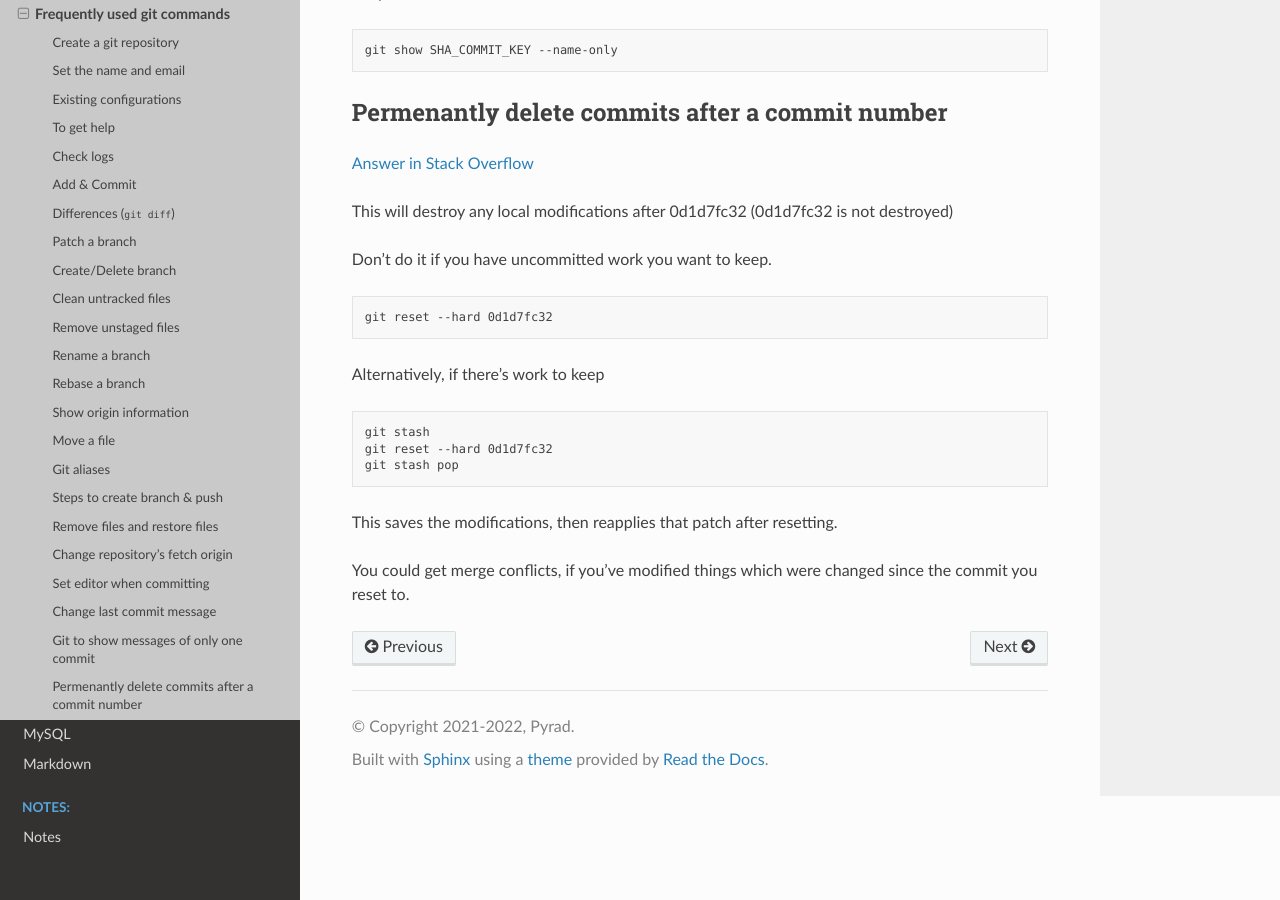
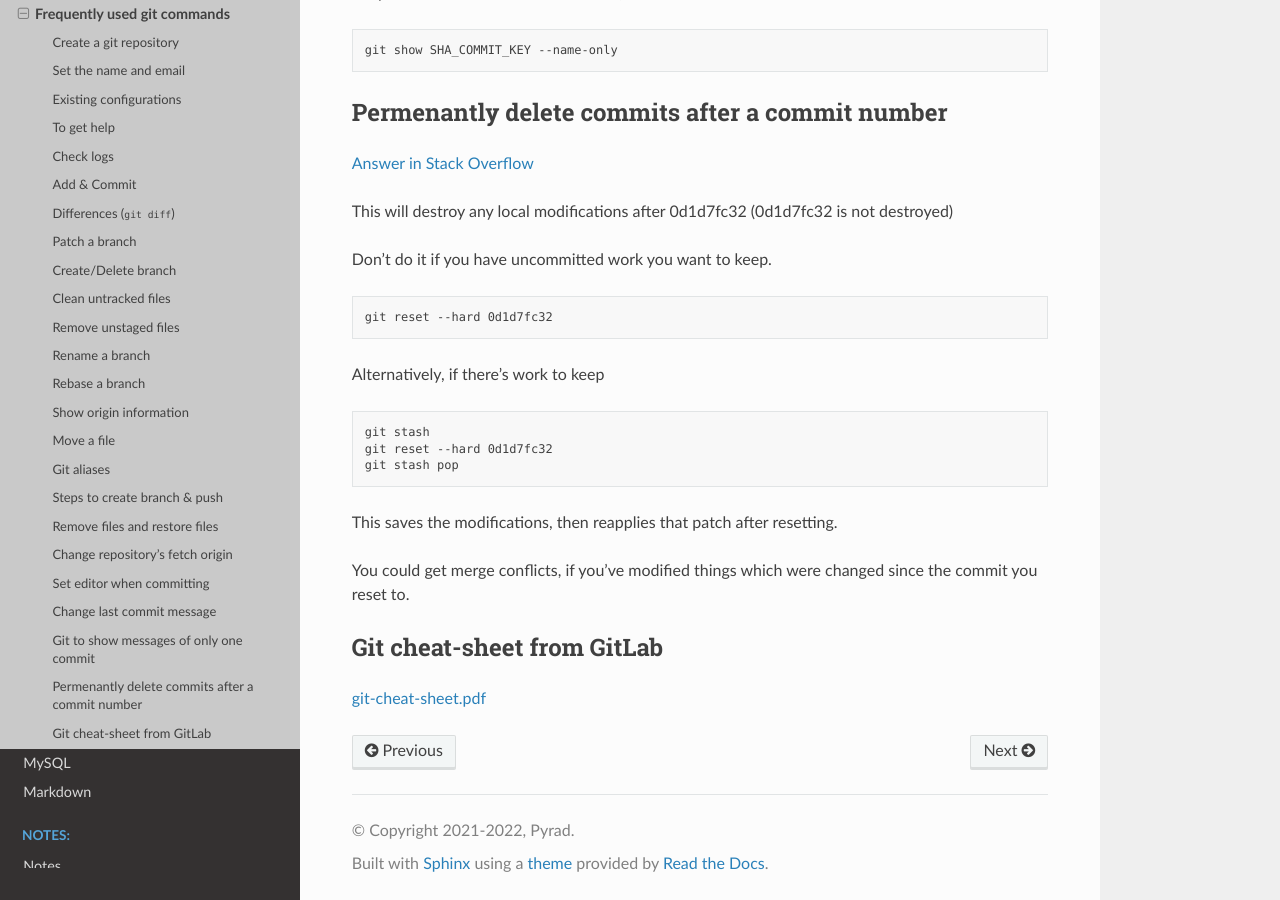
Before and after one commit to Pyrad/pyradnotes, a Sphinx documentation site: the page built from source/Git/gitcmd.md, in a window 1280 px wide and 900 px high, scrolled down 8633 px. Built offline with Sphinx 7.4.7 and the Read the Docs theme 2.0.0, drawn with Linux system fonts in a browser that asks for light colours.

Commit message:
Git A cheat-sheet pdf file

```diff
--- a/source/Git/gitcmd.md
+++ b/source/Git/gitcmd.md
@@ -445,3 +445,7 @@ git stash pop
 This saves the modifications, then reapplies that patch after resetting.
 
 You could get merge conflicts, if you've modified things which were changed since the commit you reset to.
+
+## Git cheat-sheet from GitLab
+
+[git-cheat-sheet.pdf](https://about.gitlab.com/images/press/git-cheat-sheet.pdf)
```
